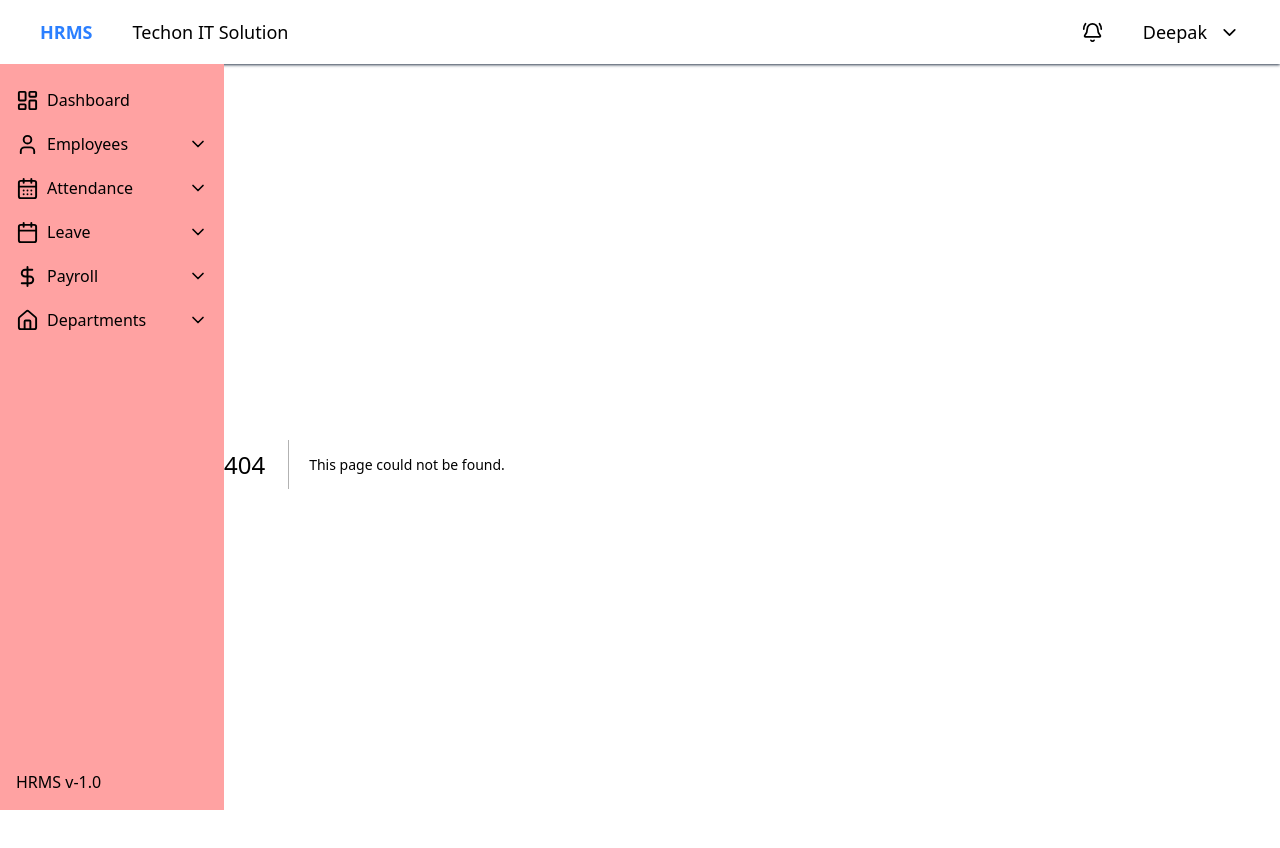
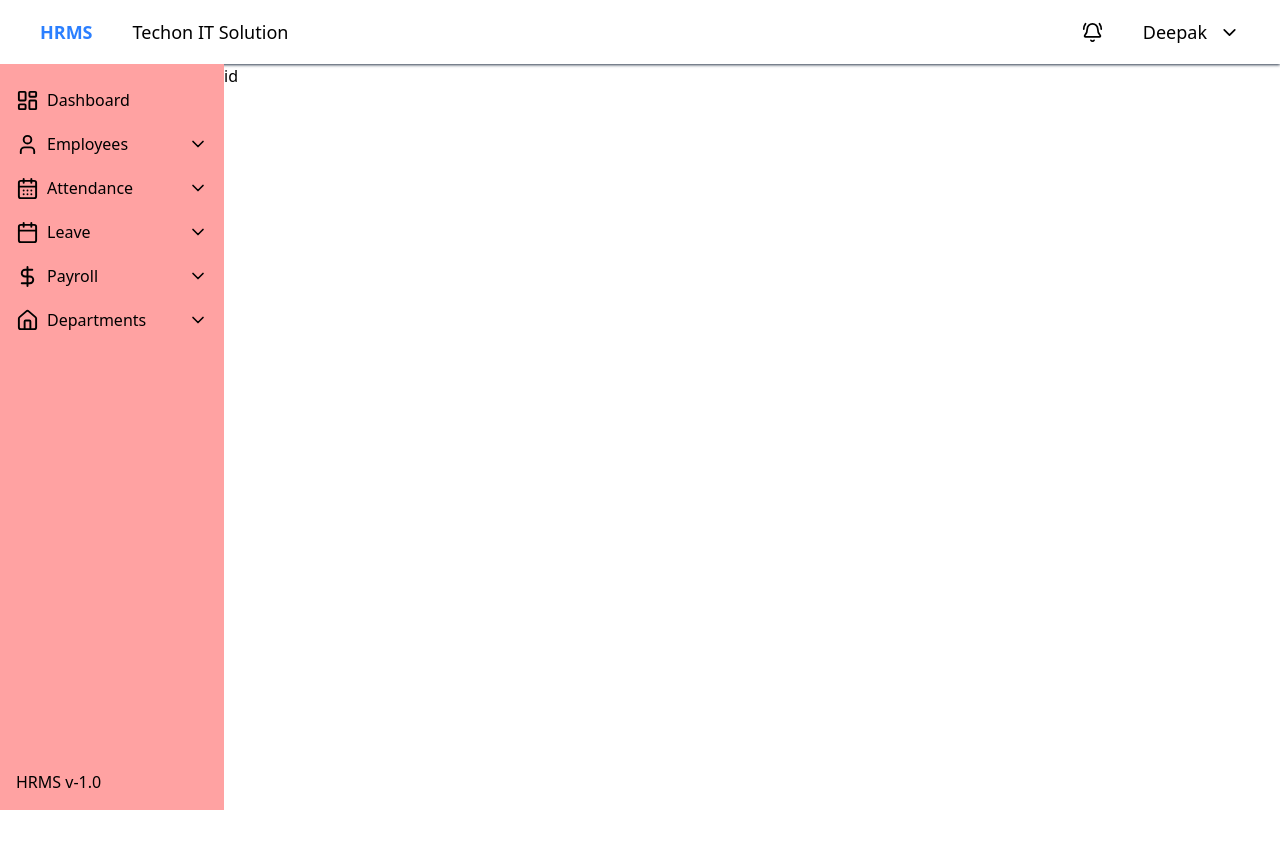
Before and after one commit to Deepakpmk007/HRMS-nextjs, a Next.js app in the folder client/: page /employee/1 in a window 1280 px wide. Before the commit this address had no page. Shown: the top 848 px of the page. After the commit the page ends 810 px from the top, so only its background shows below. Built offline with nearby package versions, Linux system fonts and the light colour scheme.

Commit message:
Create employee/employeeId page

```diff
--- /dev/null
+++ b/client/app/employee/[id]/page.tsx
@@ -0,0 +1,3 @@
+export default function Page() {
+  return <div>id</div>;
+}
```
